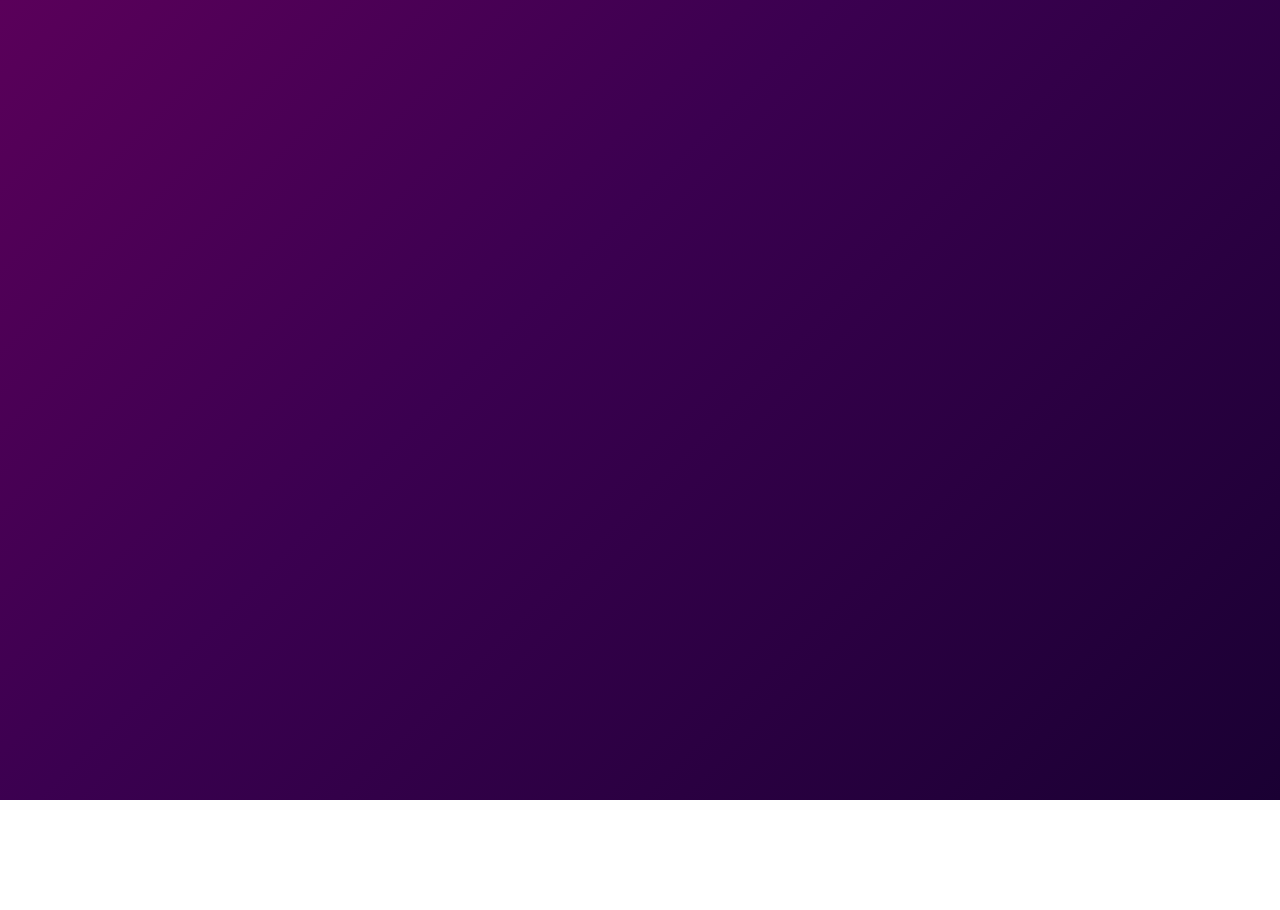
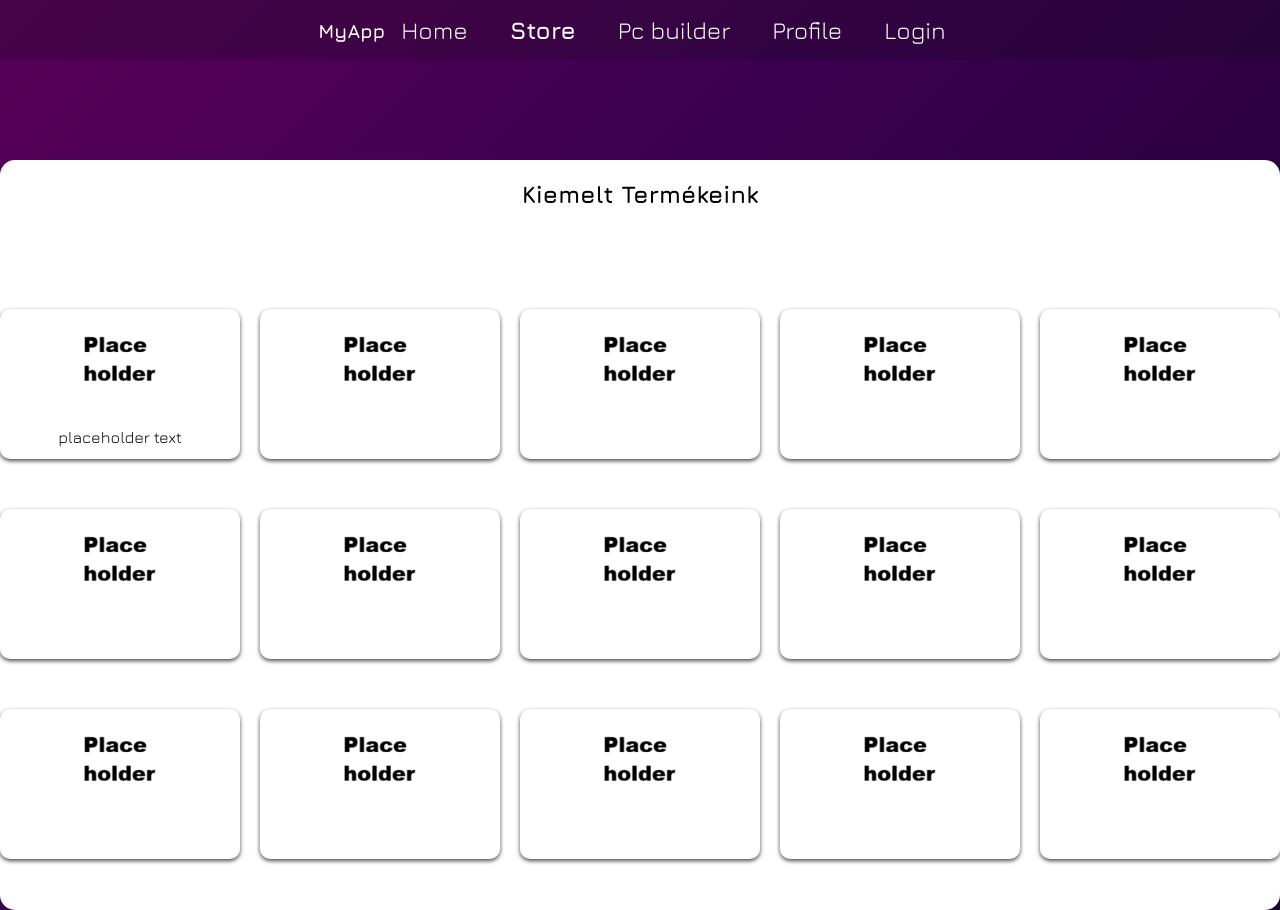
Before and after one commit to benkolon152/Szerviz-projekt, a SvelteKit app in the folder prj/: page /shop in a window 1280 px wide. Before the commit the page ends 800 px from the top, so only its background shows below. Built offline with nearby package versions, Linux system fonts and the light colour scheme.

Commit message:
somewhat shop

```diff
--- a/prj/src/routes/+page.svelte
+++ b/prj/src/routes/+page.svelte
@@ -16,7 +16,7 @@
     </button>
     <!--TODO this should be on the left side-->
     <ul class:open={isOpen}>
-      <li><a href="/">Home</a></li>
+      <li><a href="/"><b>Home</b></a></li>
       <li><a href="/shop">Store</a></li>
       <li><a href="/pcbuild">Pc builder</a></li>
 
--- a/prj/src/routes/shop/+page.svelte
+++ b/prj/src/routes/shop/+page.svelte
@@ -0,0 +1,119 @@
+<script>
+  let isOpen = false;
+
+  function toggle() {
+    isOpen = !isOpen;
+  }
+</script>
+
+<nav class="navbar">
+  <div class="nav-container">
+    <a href="/" class="logo">MyApp</a> <!-- TODO logo-->
+
+    <button class="hamburger" on:click={toggle}>
+      ☰
+    </button>
+    <!--TODO this should be on the left side-->
+    <ul class:open={isOpen}>
+      <li><a href="/">Home</a></li>
+      <li><a href="/shop"><b>Store</b></a></li>
+      <li><a href="/pcbuild">Pc builder</a></li>
+
+      <!-- stay on the right-->
+      <li><a href="/">Profile</a></li> <!-- TODO profile dropwdown menu-->
+      <li><a href="/login">Login</a></li>
+    </ul>
+  </div>
+</nav>
+
+<div class="shop" style="text-align: center;">
+    <div class="vbox" style="overflow-y: auto;">
+        <div><h2><b style="color: black; margin-bottom: 35px;">Kiemelt Termékeink</b></h2>
+            <button class="hamburger_sort" on:click={toggle}> ☰</button>
+
+        </div>
+        <div class="hbox cards-container">
+            <div class="cards">
+                    <img class="image" src="white.png" alt="Avatar">
+                    <div class="cards-content">
+                        <p style="color: black">placeholder text</p>
+                    </div>
+            </div>
+            <div class="cards">
+                    <img class="image" src="white.png" alt="Avatar" >
+                    <div class="cards-content">
+                    </div>
+            </div>
+            <div class="cards">
+                    <img class="image" src="white.png" alt="Avatar">
+                    <div class="cards-content">
+                    </div>
+            </div>
+            <div class="cards">
+                <img class="image" src="white.png" alt="Avatar">
+                <div class="cards-content">
+                </div>
+            </div>
+            <div class="cards">
+                <img class="image" src="white.png" alt="Avatar" >
+                <div class="cards-content">
+                </div>
+            </div>
+        </div>
+
+        <div class=" hbox cards-container">
+            <div class="cards">
+                <img class="image" src="white.png" alt="Avatar" >
+                <div class="cards-content">
+                </div>
+            </div>
+            <div class="cards">
+                <img class="image" src="white.png" alt="Avatar">
+                <div class="cards-content">
+                </div>
+            </div>
+            <div class="cards">
+                <img class="image" src="white.png" alt="Avatar">
+                <div class="cards-content">
+                </div>
+            </div>
+            <div class="cards">
+                <img class="image" src="white.png" alt="Avatar">
+                <div class="cards-content">
+                </div>
+            </div>
+            <div class="cards">
+                <img class="image" src="white.png" alt="Avatar">
+                <div class="cards-content">
+                </div>
+            </div>
+        </div>
+        <div class=" hbox cards-container">
+            <div class="cards">
+                <img class="image" src="white.png" alt="Avatar" >
+                <div class="cards-content">
+                </div>
+            </div>
+            <div class="cards">
+                <img class="image" src="white.png" alt="Avatar">
+                <div class="cards-content">
+                </div>
+            </div>
+            <div class="cards">
+                <img class="image" src="white.png" alt="Avatar">
+                <div class="cards-content">
+                </div>
+            </div>
+            <div class="cards">
+                <img class="image" src="white.png" alt="Avatar">
+                <div class="cards-content">
+                </div>
+            </div>
+            <div class="cards">
+                <img class="image" src="white.png" alt="Avatar">
+                <div class="cards-content">
+                </div>
+            </div>
+        </div>
+    </div>
+</div>
--- a/prj/static/app.css
+++ b/prj/static/app.css
@@ -41,6 +41,9 @@ body {
   background: #11111139;
   color: white;
   padding: 0 1rem;
+  position: relative;
+  display: flex;
+  height: 60px;
 }
 
 .nav-container {
@@ -52,9 +55,13 @@ body {
 }
 
 .navbar ul {
+  background: none;
   list-style: none;
   display: flex;
-  gap: 1.5rem;
+  gap: 10px;
+  flex-direction: row;
+  padding: 0;
+  border-radius: 20px;
 }
 
 .navbar ul li {
@@ -251,6 +258,65 @@ body {
   margin: 0px 5px;
 }
 
+/* ----------------------------Shop---------------------------- */
+.shop .cards {
+  width: 300px;
+  height: 150px;
+  padding: 00px;
+  background: white;
+  border-radius: 10px;
+  margin-top: 30px;
+  box-shadow: #4b4b4b 0px 2px 4px;
+}
+.shop {
+  display: flex;
+  justify-content: center;
+  gap: 15px;
+  width: 100%;
+  margin-top: 100px;
+}
+
+.shop-content {
+  width: 600px;
+  text-align: center;
+}
+
+.shop-text h4 {
+  font-size: 18px;
+  margin-top: 50px;
+}
+
+.shop-text p {
+  color: rgb(171, 171, 171);
+  margin: 0;
+}
+
+.shop .image {
+  width: 100px;
+  height: 100px;
+  object-fit: cover;
+  border-radius: 5px;
+}
+
+.shop .vbox {
+  display:flex;
+  background-color: white;
+  border-radius: 15px;
+  max-width: 2000px;
+  height: 750px;
+  max-height: 750px;
+}
+
+.hamburger_sort {
+  background: none;
+  border: none;
+  font-size: 1.5rem;
+  color: white;
+  cursor: pointer;
+}
+
+
+
 /* ----------------------------Mobile---------------------------- */
 @media (max-width: 768px) {
   .hamburger {
@@ -260,7 +326,7 @@ body {
   ul {
     position: absolute;
     top: 60px;
-    right: 0;
+    right: 10px;
     background: #11111139;
     flex-direction: column;
     width: 200px;
```
